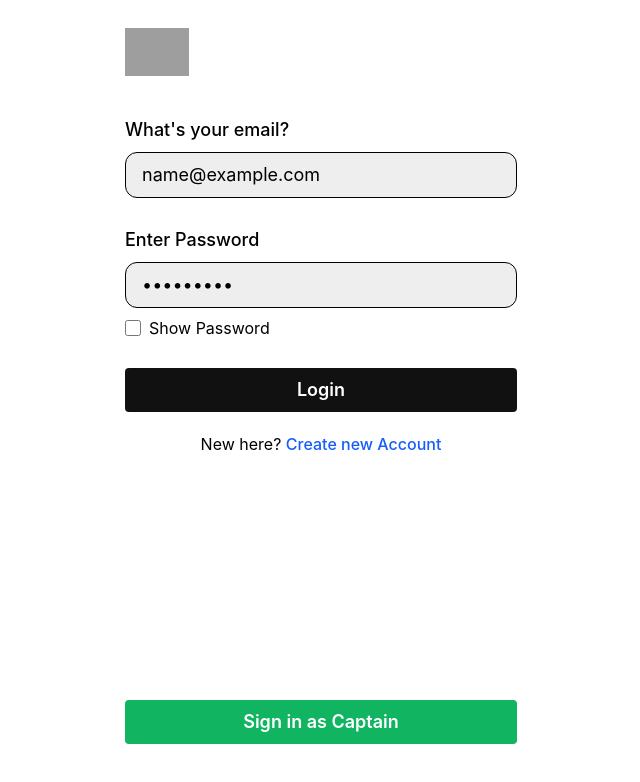
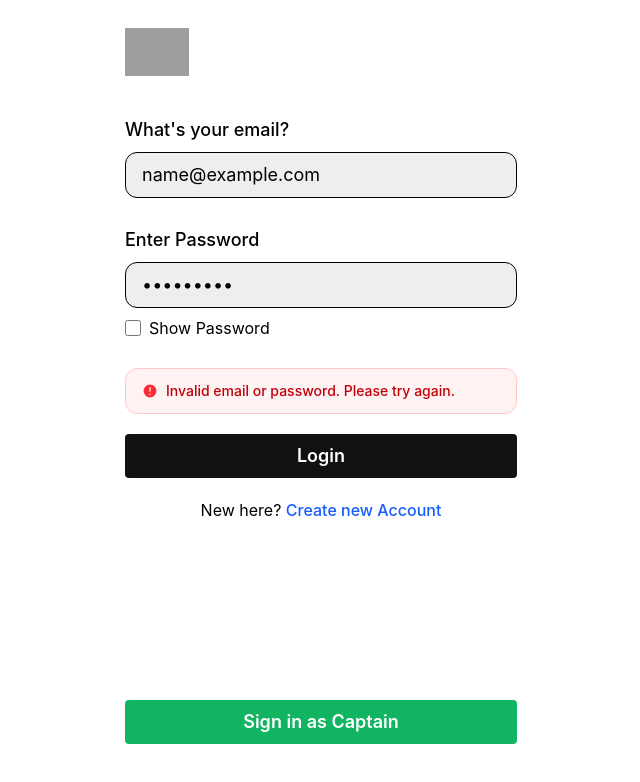
Before and after one commit to addiii24/Uber-Clone, a React (Vite) app in the folder Frontend/: page /login in a window 1280 px wide. Both pictures are taken after typing "name@example.com", "Sample123" into the empty fields and a click on the button "Login". Shown: the top 782 px of the page, without its empty margins (319-959 px from the left). Built offline with nearby package versions, Linux system fonts and the light colour scheme; no server answers; grey boxes are pictures that could not be loaded.

Commit message:
feat: implement ride management components, socket context, and captain/user dashboard pages

```diff
--- a/Frontend/src/Components/Waitingfordriver.jsx
+++ b/Frontend/src/Components/Waitingfordriver.jsx
@@ -25,7 +25,6 @@ const Waitingfordriver = ({ ride, confirmedRide, pickup, dropoff, onCancel, dist
   const handleSendMessage = (e) => {
     e.preventDefault()
     if (message.trim()) {
-      console.log('Message to captain:', message)
       setMessage('')
       alert('Message sent to captain!')
     }
--- a/Frontend/src/Context/Socketiocontext.jsx
+++ b/Frontend/src/Context/Socketiocontext.jsx
@@ -14,15 +14,15 @@ const SocketProvider = ({ children }) => {
     useEffect(() => {
 
         socket.on('connect', () => {
-            console.log('✅ Connected:', socket.id);
+            // connected
         });
 
-        socket.on('disconnect', (reason) => {
-            console.log('❌ Disconnected:', reason);
+        socket.on('disconnect', (_reason) => {
+            // disconnected
         });
 
-        socket.on('connect_error', (err) => {
-            console.log('🚨 Connection Error:', err.message);
+        socket.on('connect_error', (_err) => {
+            // connection error
         });
 
         return () => {
--- a/Frontend/src/Pages/Captain/Captainhome.jsx
+++ b/Frontend/src/Pages/Captain/Captainhome.jsx
@@ -55,7 +55,6 @@ const Captainhome = () => {
         userId: captain._id,
         userType: "captain"
       })
-      console.log("📡 Captain joined socket:", captain._id, socket.id)
     }
 
     joinSocket()
@@ -86,7 +85,6 @@ const Captainhome = () => {
 
   useEffect(() => {
     socket.on("new-ride", async (data) => {
-      console.log("new-ride", data)
       setRide(data)
       setRidePopupPanel(true)
       // Fetch real distance & duration for this ride
@@ -115,7 +113,6 @@ const Captainhome = () => {
       })
       setCaptainData(response.data?.user || response.data || null)
     } catch (error) {
-      console.log('fetchCaptain error', error)
       setCaptainData(null)
     }
   }
--- a/Frontend/src/Pages/Captain/Captainlogin.jsx
+++ b/Frontend/src/Pages/Captain/Captainlogin.jsx
@@ -8,6 +8,7 @@ const Captainlogin = () => {
   const [email, setemail] = useState("")
   const [password, setpassword] = useState("")
   const [showPassword, setShowPassword] = useState(false)
+  const [authError, setAuthError] = useState("")
 
   const { captain, setCaptain } = useContext(CaptainDataContext)
   const navigate = useNavigate();
@@ -21,12 +22,10 @@ const Captainlogin = () => {
       password: password
     }
 
-    console.log(captainData)
+    setAuthError("")
 
     try {
       const response = await axios.post(`${import.meta.env.VITE_BASE_URL}/captains/login`, captainData)
-
-      console.log(response)
 
       if (response.status === 200) {
         const data = response.data
@@ -37,7 +36,8 @@ const Captainlogin = () => {
         navigate('/captain-home')
       }
     } catch (error) {
-      console.error('Login error:', JSON.stringify(error.response?.data, null, 2) || error.message)
+      const msg = error.response?.data?.message || "Invalid email or password. Please try again."
+      setAuthError(msg)
     }
 
     setemail('')
@@ -82,6 +82,15 @@ const Captainlogin = () => {
             <label htmlFor="showPassword" size='text-sm text-gray-600 cursor-pointer'>Show Password</label>
           </div>
 
+          {authError && (
+            <div className='flex items-center gap-2 bg-red-50 border border-red-200 text-red-700 rounded-xl px-4 py-3 mb-5 text-sm font-medium'>
+              <svg xmlns="http://www.w3.org/2000/svg" viewBox="0 0 20 20" fill="currentColor" className="w-4 h-4 shrink-0 text-red-500">
+                <path fillRule="evenodd" d="M18 10a8 8 0 1 1-16 0 8 8 0 0 1 16 0Zm-8-5a.75.75 0 0 1 .75.75v4.5a.75.75 0 0 1-1.5 0v-4.5A.75.75 0 0 1 10 5Zm0 10a1 1 0 1 0 0-2 1 1 0 0 0 0 2Z" clipRule="evenodd" />
+              </svg>
+              {authError}
+            </div>
+          )}
+
           <button
             type='submit'
             className='bg-[#111] text-white font-semibold mb-3 rounded px-4 py-2 w-full text-lg'>
--- a/Frontend/src/Pages/User/Home.jsx
+++ b/Frontend/src/Pages/User/Home.jsx
@@ -79,7 +79,6 @@ const Home = () => {
 
     const joinSocket = () => {
       socket.emit("join", { userId: user_id, userType: "user" })
-      console.log("📡 User joined socket:", user_id, socket.id)
     }
 
     joinSocket() // Join immediately
@@ -90,7 +89,6 @@ const Home = () => {
 
   useEffect(() => {
     socket.on('ride-confirmed', (ride) => {
-      console.log("✅ ride-confirmed received:", ride?._id, "vehicleType:", ride?.vehicleType)
       setConfirmedRide(ride)
       if (ride.vehicleType) {
         setSelectedRide(ride.vehicleType)
@@ -103,7 +101,6 @@ const Home = () => {
 
   useEffect(() => {
     socket.on("ride-started", (ride) => {
-      console.log("🚀 Ride started:", ride);
       setShowWaiting(false)
       setShowLooking(false)
       setShowConfirm(false)
@@ -254,7 +251,6 @@ const Home = () => {
 
   const createride = async () => {
     try {
-      console.log("Creating ride with:", { pickup, destination: dropoff, vehicleType: selectedRide?.id })
       await axios.post(`${import.meta.env.VITE_BASE_URL || 'http://localhost:3000/api'}/ride/create-ride`, {
         pickup,
         destination: dropoff,
--- a/Frontend/src/Pages/User/Riding.jsx
+++ b/Frontend/src/Pages/User/Riding.jsx
@@ -20,8 +20,7 @@ const Riding = () => {
   // Navigate home when captain ends the ride
   useEffect(() => {
     if (!socket) return
-    socket.on("ride-ended", (data) => {
-      console.log('ride-ended received:', data)
+    socket.on("ride-ended", (_data) => {
       navigate("/home")
     })
     return () => socket.off("ride-ended")
--- a/Frontend/src/Pages/User/Userlogin.jsx
+++ b/Frontend/src/Pages/User/Userlogin.jsx
@@ -9,6 +9,7 @@ const Userlogin = () => {
   const [email, setemail] = useState("")
   const [password, setpassword] = useState("")
   const [showPassword, setShowPassword] = useState(false)
+  const [authError, setAuthError] = useState("")
 
   const { user, setUser } = useContext(UserDataContext);
   const navigate = useNavigate();
@@ -21,6 +22,7 @@ const Userlogin = () => {
       password: password
     }
 
+    setAuthError("")
     try {
       const response = await axios.post(`${import.meta.env.VITE_BASE_URL}/users/login`, userData);
 
@@ -33,7 +35,8 @@ const Userlogin = () => {
         navigate('/home')
       }
     } catch (error) {
-      console.error('Login error:', JSON.stringify(error.response?.data, null, 2) || error.message)
+      const msg = error.response?.data?.message || "Invalid email or password. Please try again."
+      setAuthError(msg)
     }
 
 
@@ -79,6 +82,15 @@ const Userlogin = () => {
             <label htmlFor="showPassword" size='text-sm text-gray-600 cursor-pointer'>Show Password</label>
           </div>
 
+          {authError && (
+            <div className='flex items-center gap-2 bg-red-50 border border-red-200 text-red-700 rounded-xl px-4 py-3 mb-5 text-sm font-medium animate-[fadeIn_0.2s_ease]'>
+              <svg xmlns="http://www.w3.org/2000/svg" viewBox="0 0 20 20" fill="currentColor" className="w-4 h-4 shrink-0 text-red-500">
+                <path fillRule="evenodd" d="M18 10a8 8 0 1 1-16 0 8 8 0 0 1 16 0Zm-8-5a.75.75 0 0 1 .75.75v4.5a.75.75 0 0 1-1.5 0v-4.5A.75.75 0 0 1 10 5Zm0 10a1 1 0 1 0 0-2 1 1 0 0 0 0 2Z" clipRule="evenodd" />
+              </svg>
+              {authError}
+            </div>
+          )}
+
           <button
             type='submit'
             className='bg-[#111] text-white font-semibold mb-3 rounded px-4 py-2 w-full text-lg'>
```
